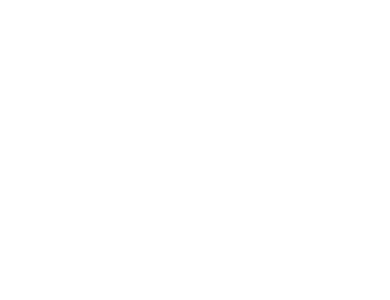
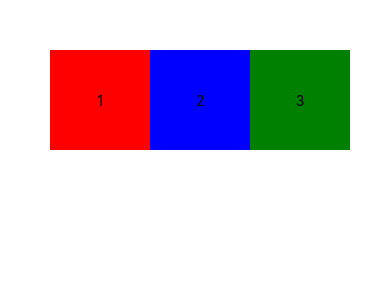
Before and after one commit to benjewman/React-Native-Complete-Guide, a React Native app: screen / in a window 390 px wide. Shown: the top 300 px of the page. Built offline with nearby package versions, Linux system fonts and the light colour scheme.

Commit message:
Use flexbox to create three colored boxes

```diff
--- a/App.js
+++ b/App.js
@@ -4,15 +4,39 @@
 
 export default function App() {
   return (
-    <View style={{padding: 50}}>
-      <View style={{flexDirection: 'row', justifyContent: 'space-between'}}>
-
+    <View style={{padding: 50, flexDirection: 'row'}}>
+      <View
+        style={{
+          backgroundColor: 'red',
+          width: 100,
+          height: 100,
+          justifyContent: 'center',
+          alignItems: 'center'
+        }}
+      >
+        <Text>1</Text>
       </View>
-      <View>
-
+      <View
+        style={{
+          backgroundColor: 'blue',
+          width: 100,
+          height: 100,
+          justifyContent: 'center',
+          alignItems: 'center'
+        }}
+      >
+        <Text>2</Text>
       </View>
-      <View>
-
+      <View
+        style={{
+          backgroundColor: 'green',
+          width: 100,
+          height: 100,
+          justifyContent: 'center',
+          alignItems: 'center'
+        }}
+      >
+        <Text>3</Text>
       </View>
     </View>
   );
```
